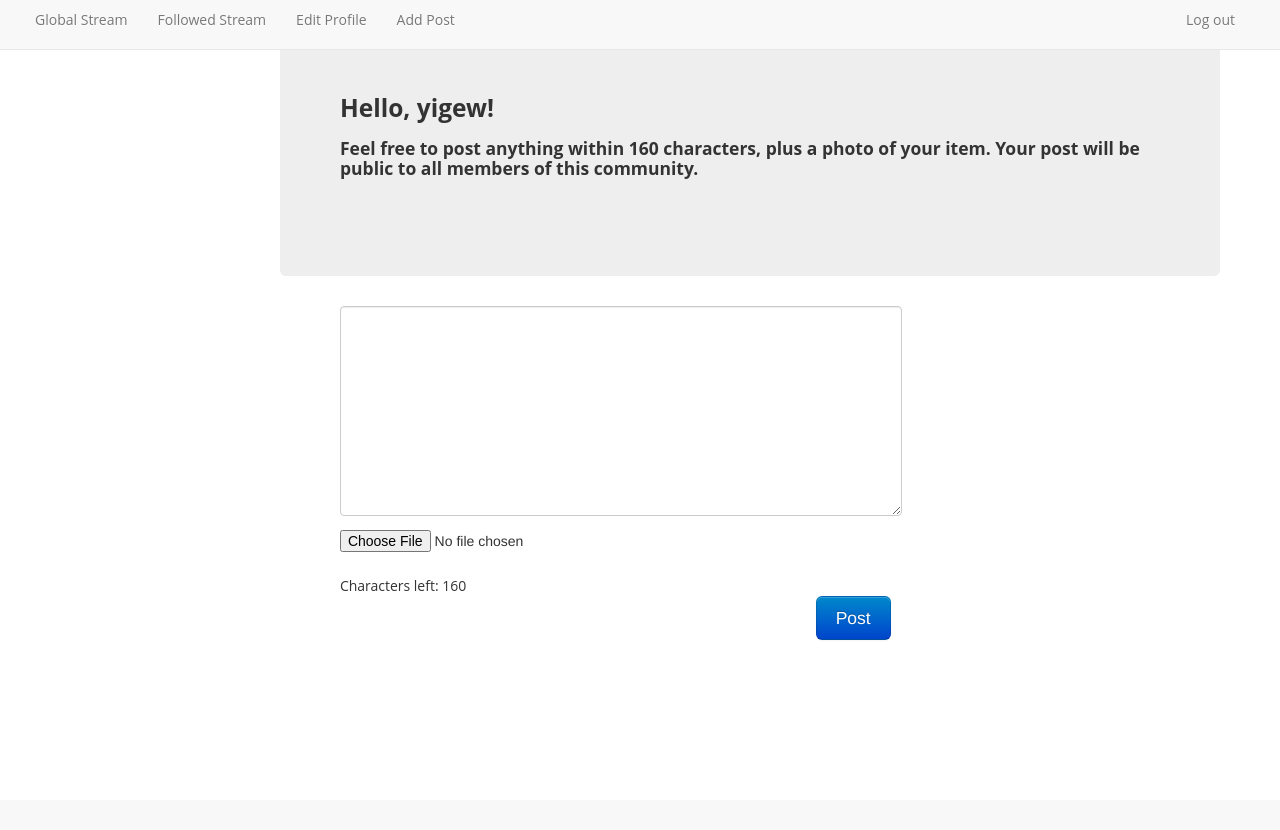
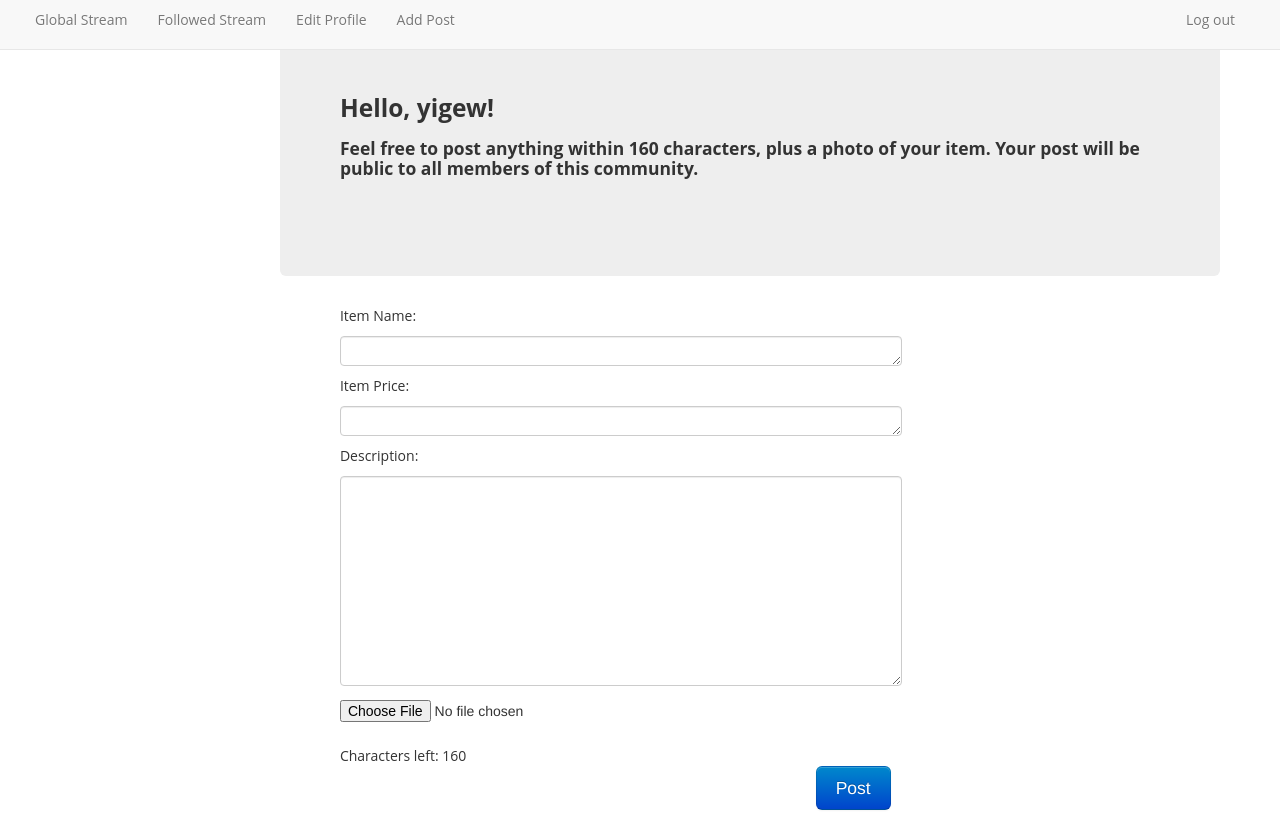
Before and after one commit to jychin/cmu-xchange, a Django app: page /post/ in a window 1280 px wide. Before the commit the page ends 800 px from the top, so only its background shows below. Run offline with Django 3.2, Linux system fonts and the light colour scheme; the first user in the database is signed in; some libraries are stand-ins or nearby versions.

Commit message:
Added item name and price feature

```diff
--- a/Xchange/xchange/forms.py
+++ b/Xchange/xchange/forms.py
@@ -10,6 +10,8 @@ MAX_UPLOAD_SIZE= 250000000
 
 class PostForm(forms.Form):
     content = forms.CharField(max_length=160,required=True)
+    itemname = forms.CharField(max_length=160,required=True)
+    itemprice = forms.CharField(max_length=160,required=True)
     itemphoto = forms.FileField(label=_('itemphoto'), \
                                     required=False, \
                                     error_messages = {'invalid':_("Image files only")}, \
--- a/Xchange/xchange/models.py
+++ b/Xchange/xchange/models.py
@@ -17,6 +17,8 @@ class XchangeUser(models.Model):
 	content_type = models.CharField(max_length=50)
 
 class Item(models.Model):
+	itemname = models.CharField(max_length=50)
+	itemprice = models.CharField(max_length=20)
 	text = models.CharField(max_length=160)
 	xchangeuser = models.ForeignKey(XchangeUser)
 	itemphoto = models.FileField(upload_to = 'items')
--- a/Xchange/xchange/template/xchange/followstream.html
+++ b/Xchange/xchange/template/xchange/followstream.html
@@ -21,7 +21,7 @@
               <p class="lead bg-info"><img src="{% url 'photo' item.xchangeuser.user.id %}" width="40px"> Posted By <a href="{% url 'profile' item.xchangeuser.user.id %}">{{item.xchangeuser.user.username}}</a> on {{item.created}}</p>
             </div>
             <div>
-              <p class="post">{{item}}</p>
+              <p class="post">{{item.itemname}}   {{item.itemprice}}</p>
               <p><img src="{% url 'itemphoto' item.id %}" width="200px"></p>
             </div>
             <div>
--- a/Xchange/xchange/template/xchange/post.html
+++ b/Xchange/xchange/template/xchange/post.html
@@ -21,7 +21,13 @@
               <form enctype="multipart/form-data" action="{% url 'post' %}" method="post">
                 {% csrf_token %}
                 <div>
+                  <p>Item Name: </p>
+                  <textarea id="status" class="field span10" rows="1" maxlength="160" name="itemname"></textarea> <br>
+                  <p>Item Price: </p>
+                  <textarea id="status" class="field span10" rows="1" maxlength="20" name="itemprice"></textarea> <br>
+                  <p>Description: </p>
                   <textarea id="status" class="field span10" rows="10" maxlength="160" name="content"></textarea> <br>
+
                   <input type="file" name="itemphoto"><br />
                   <span id="text_counter"></span> <br>
                   <input class="btn btn-large btn-primary offset8" type="submit" id="posting" name="post" value="Post" />
--- a/Xchange/xchange/template/xchange/profile.html
+++ b/Xchange/xchange/template/xchange/profile.html
@@ -38,7 +38,7 @@
               <p class="lead bg-info"><img src="{% url 'photo' item.xchangeuser.user.id %}" width="40px"> Posted By <a href="{% url 'profile' item.xchangeuser.user.id %}">{{item.xchangeuser.user.username}}</a> on {{item.created}}</p>
             </div>
             <div>
-              <p class="post ">{{item}}</p>
+              <p class="post">{{item.itemname}}   {{item.itemprice}}</p>
               <p><img src="{% url 'itemphoto' item.id %}" width="200px"></p>
             </div>
             <div>
--- a/Xchange/xchange/template/xchange/stream.html
+++ b/Xchange/xchange/template/xchange/stream.html
@@ -24,6 +24,7 @@
               <p class="lead bg-info"><img src="{% url 'photo' item.xchangeuser.user.id %}" width="40px"> Posted By <a href="{% url 'profile' item.xchangeuser.user.id %}">{{item.xchangeuser.user.username}}</a> on {{item.created}}</p>
             </div>
             <div>
+              <p class="post">{{item.itemname}}   {{item.itemprice}}</p>
               <p class="post">{{item}}</p>
               <p><img src="{% url 'itemphoto' item.id %}" width="200px"></p>
             </div>
--- a/Xchange/xchange/views.py
+++ b/Xchange/xchange/views.py
@@ -131,6 +131,8 @@ def post(request):
             return result_page
         new_item = Item(text=form.cleaned_data['content'],\
                         xchangeuser=request.user.xchangeuser,\
+                        itemname=form.cleaned_data['itemname'],\
+                        itemprice=form.cleaned_data['itemprice'],\
                         itemphoto=form.cleaned_data['itemphoto'],\
                         content_type=form.cleaned_data['itemphoto'].content_type)
         new_item.save()
```
Also changed, not shown: Xchange/db.sqlite3, Xchange/items/ClaysburgLibraryLogo_9m1Qfz4.jpg (added), Xchange/items/ClaysburgLibraryLogo_qNOkHS8.jpg (added), 3 other files.
